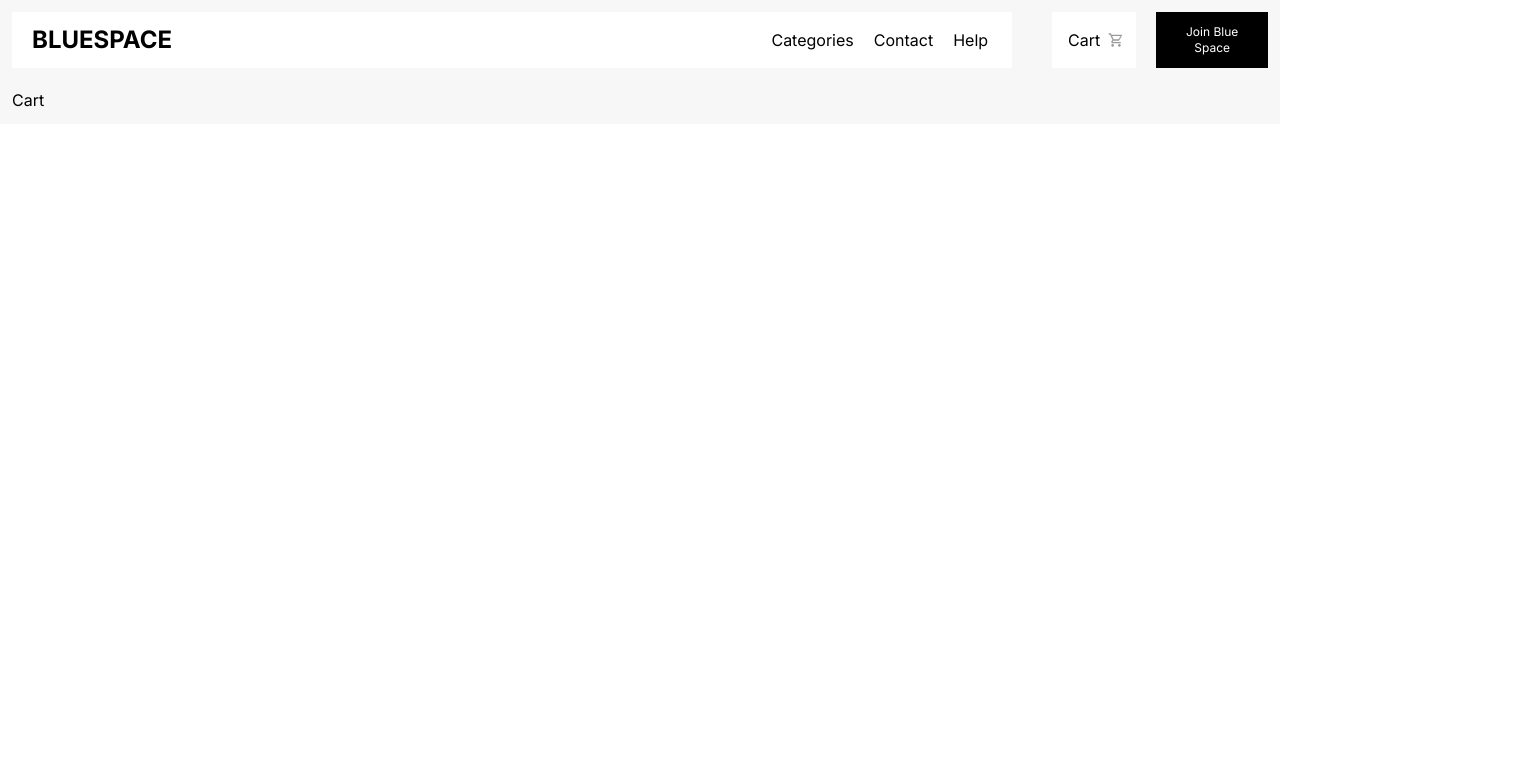
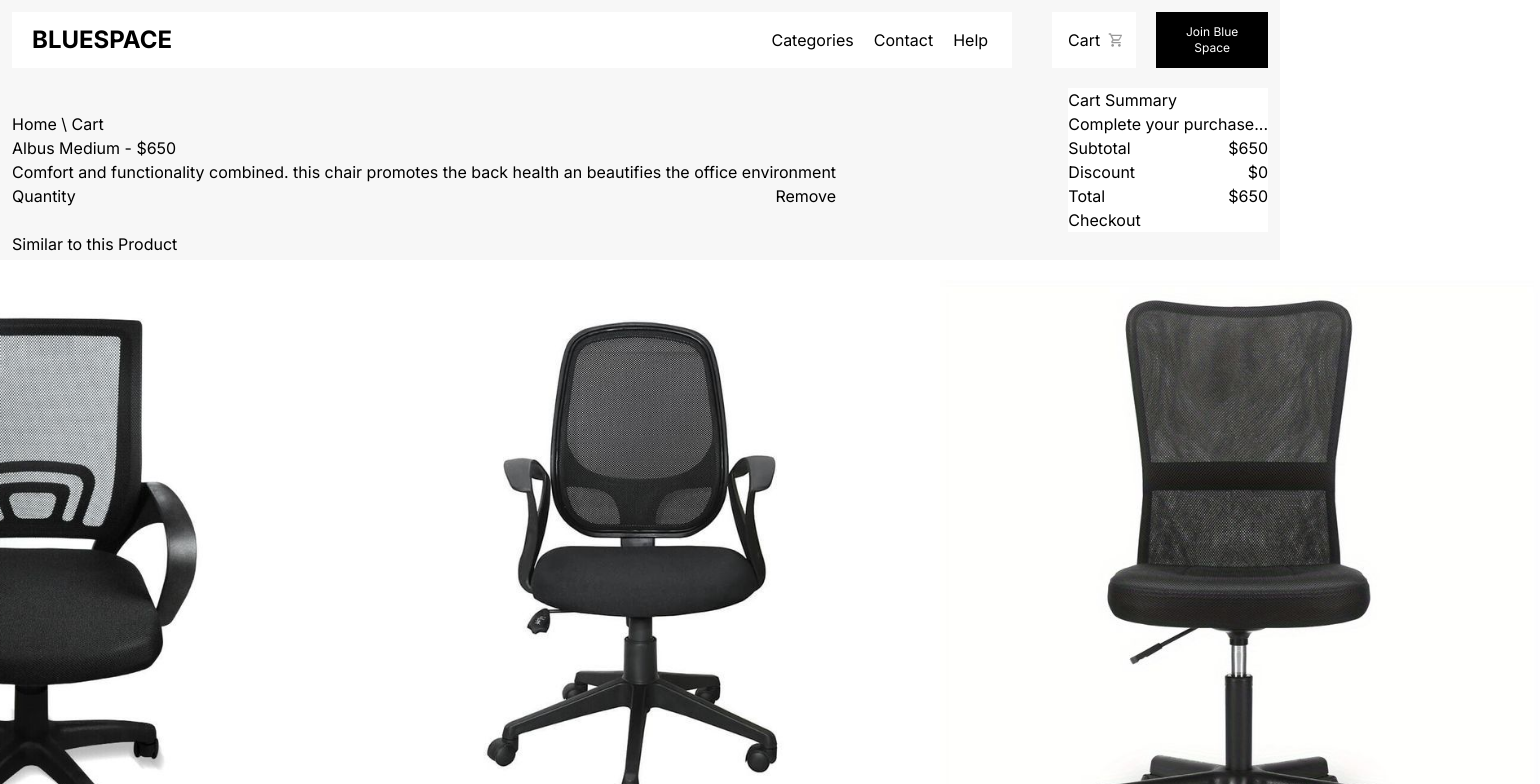
Before and after one commit to Amelss/timbus-cloud-shop, a React (Vite) app: page /Cart in a window 1280 px wide. Shown: the top 784 px of the page, 1540 px wide, since content can reach past the window. Built offline with nearby package versions, Linux system fonts and the light colour scheme.

Commit message:
Creating cart page

```diff
--- a/src/Components/Cart.jsx
+++ b/src/Components/Cart.jsx
@@ -1,7 +1,70 @@
+import { useEffect, useState } from "react";
 
+import ProductCard from "./ProductCard";
 
 export default function Cart() {
+
+  const [similarProducts, setSimilarProducts] = useState([]);
+
+  useEffect(() => {
+    const fetchData = () => {
+      fetch(`./data.json`)
+        .then((res) => res.json())
+        .then((data) => setSimilarProducts(data))
+        .catch((err) => console.error("Error fetching data:", err));
+    };
+
+    fetchData();
+  }, []);
+
   return (
-    <div>Cart</div>
-  )
+    <div>
+      <div className="block xl:flex items-center justify-between">
+        <div>
+          <p>Home \ Cart</p>
+          <div className="flex items-center">
+            <img src="" alt="" />
+            <div>
+              <h1>Albus Medium - $650</h1>
+              <p>
+                Comfort and functionality combined. this chair promotes the back
+                health an beautifies the office environment
+              </p>
+            </div>
+          </div>
+          <div className="flex items-center justify-between">
+            <p>Quantity</p>
+            <button>Remove</button>
+          </div>
+        </div>
+
+        <div>
+          <div className="bg-white">
+            <h1>Cart Summary</h1>
+            <p>Complete your purchase...</p>
+            <div className="flex items-center justify-between">
+              <p>Subtotal</p>
+              <p>$650</p>
+            </div>
+            <div className="flex items-center justify-between">
+              <p>Discount</p>
+              <p>$0</p>
+            </div>
+            <div className="flex items-center justify-between">
+              <p>Total</p>
+              <p>$650</p>
+            </div>
+            <button>Checkout</button>
+          </div>
+        </div>
+      </div>
+
+      <h1>Similar to this Product</h1>
+      <div className="block xl:flex items-center justify-center">
+        {similarProducts.slice(1, 4).map((item, index) => (
+          <ProductCard key={index} item={item} />
+        ))}
+      </div>
+    </div>
+  );
 }
--- a/src/Components/Product.jsx
+++ b/src/Components/Product.jsx
@@ -1,6 +1,7 @@
 import { useEffect, useState } from "react";
 import { useParams } from "react-router-dom";
-import ProductCard from "./ProductCard"; // Make sure to import your ProductCard component
+import ProductCard from "./ProductCard";
+import { Link } from "react-router-dom";
 
 export default function Product() {
   const { id } = useParams();
@@ -19,7 +20,7 @@ export default function Product() {
         const selectedProduct = data.find((item) => item.id === id);
         setProduct(selectedProduct);
 
-        // Filter out the current product to find similar products
+
         const similarItems = data.filter((item) => item.id !== id);
         setSimilarProducts(similarItems);
       } catch (error) {
@@ -75,7 +76,11 @@ export default function Product() {
                 </button>
               </div>
             </div>
+            <Link to="/Cart">
+
+
             <div className="bg-black px-5 w-56 xl:w-auto xl:px-12 py-5 flex items-center">
+
               <button className="text-white text-sm xl:text-base text-center font-light mx-auto">
                 Add To Cart
               </button>
@@ -84,7 +89,7 @@ export default function Product() {
                 alt="cart"
                 className="w-6 xl:ml-1 mx-auto"
               />
-            </div>
+            </div> </Link>
           </div>
         </div>
       </div>
```
